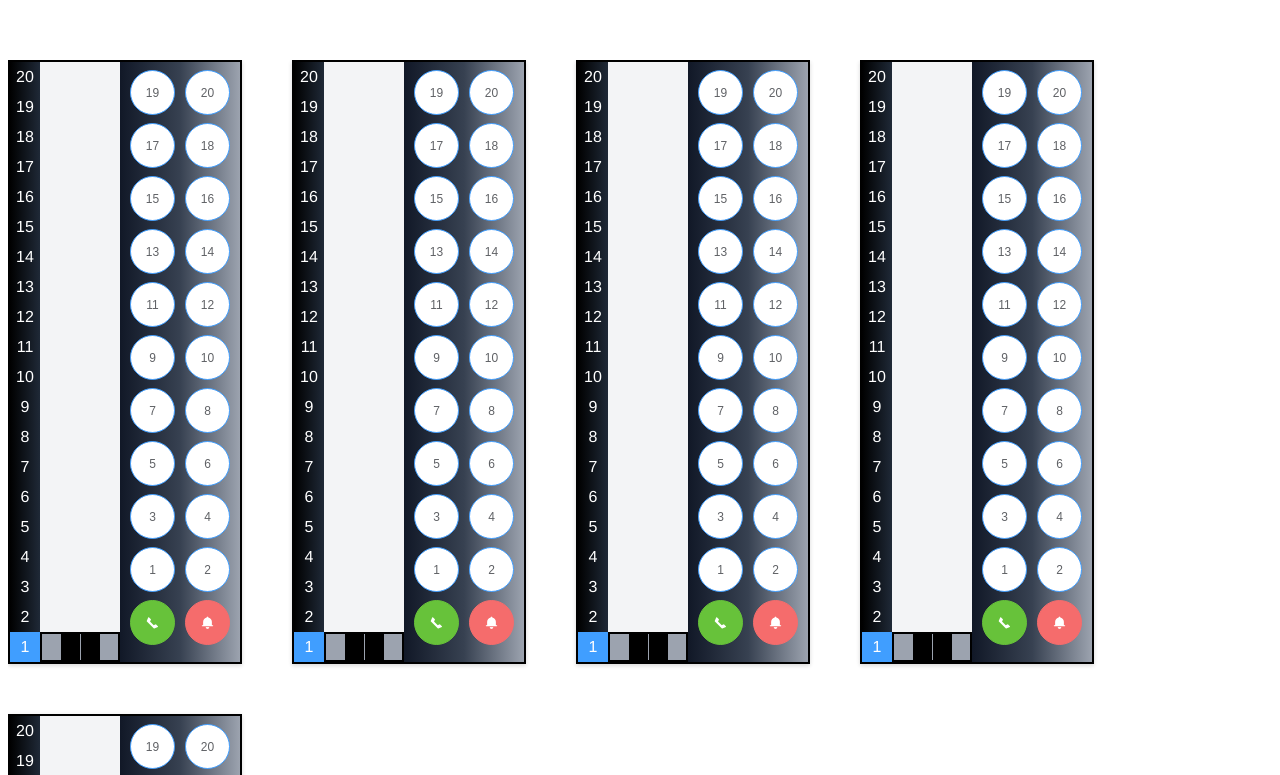
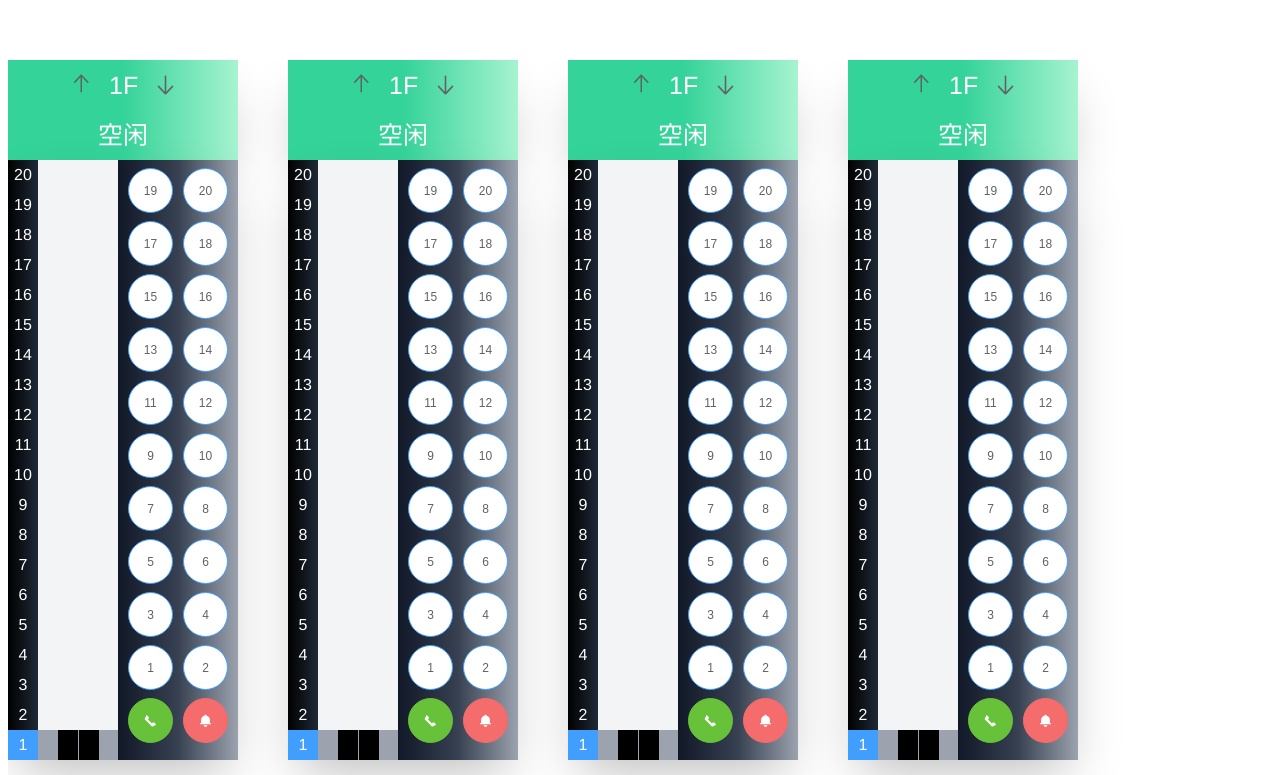
Before and after one commit to xmx-521/OSProject1-Elevator, a Vue app: page / in a window 1280 px wide. Shown: the top 775 px of the page. Built offline with nearby package versions, Linux system fonts and the light colour scheme.

Commit message:
增加上方楼层显示

```diff
--- a/src/components/Elevator.vue
+++ b/src/components/Elevator.vue
@@ -1,5 +1,21 @@
 <template>
-    <div></div>
+    <div class="left">
+        <div class="indicateLight" :class="indicateLightStyle">
+            <div class="floorInfo">
+                <div class="el-icon-top left arrow leftArrow" :class="arrowStyle(1)">
+
+                </div>
+                <div class="left currentFloor">
+                    {{this.currentFloor}}F
+                </div>
+                <div class="el-icon-bottom right arrow rightArrow" :class="arrowStyle(-1)">
+
+                </div>
+            </div>
+            <div :class="indicateLightStyle">
+                {{this.isBusy?"忙碌":"空闲"}}
+            </div>
+        </div>
         <div class="bg-gray-100 shadow-2xl elevatorInside left">
             <div class="elevatorBoarderLeft left">
                 <div v-for="count in this.floorNum" :key="count" class="floorNumber"
@@ -23,6 +39,7 @@
                 </div>
             </div>
         </div>
+    </div>
 
 
 </template>
@@ -40,7 +57,7 @@
             return {
                 currentFloor: 1,
                 topGapNumber: 570,
-                doorGapNumber: 18.5,
+                doorGapNumber: 19.5,
                 selectedFloor: [...Array(20)].map(() => false),
                 moveDirection: 1
             }
@@ -61,6 +78,13 @@
             },
             doorGap() {
                 return `${this.doorGapNumber}px`
+            },
+            indicateLightStyle() {
+                if (this.isBusy) {
+                    return "busy";
+                } else {
+                    return "free";
+                }
             }
         },
         mounted() {
@@ -155,7 +179,7 @@
             closeTheDoor() {
                 setTimeout(() => {
                     let vueTimer = setInterval(() => {
-                        if (this.doorGapNumber >= 18.5) {
+                        if (this.doorGapNumber >= 19.5) {
                             clearInterval(vueTimer);
                             this.selectedFloor[this.currentFloor - 1] = false
                             if (this.isBusy === false) {
@@ -184,6 +208,14 @@
 
             numberBackground(floor) {
                 return this.currentFloor === floor ? "blue" : "bogus"
+            },
+
+            arrowStyle(direction) {
+                if (this.isBusy && direction === this.moveDirection) {
+                    return "arrowSelected";
+                } else {
+                    return "arrowUnSelected";
+                }
             }
         }
     }
@@ -191,8 +223,8 @@
 
 <style>
     .elevatorInside {
-        box-shadow: 0 2px 4px rgba(0, 0, 0, .12), 0 0 6px rgba(0, 0, 0, .04);
-        border: 2px solid black;
+        --tw-shadow: 0 25px 50px -12px rgba(0, 0, 0, 0.25);
+        box-shadow: var(--tw-ring-offset-shadow, 0 0 #0000), var(--tw-ring-shadow, 0 0 #0000), var(--tw-shadow);
         width: 230px;
         height: 600px;
         margin-right: 50px;
@@ -245,14 +277,13 @@
 
     .door {
         background-color: black;
-        width: 19px;
-        height: 26px;
+        width: 20px;
+        height: 30px;
     }
 
     .floor {
-        width: 76px;
-        height: 26px;
-        border: 2px solid black;
+        width: 80px;
+        height: 30px;
     }
 
     .floorNumber {
@@ -296,7 +327,61 @@
         color: #606266
     }
 
-    /* .indicateLight {
-        background-color: ;
-    } */
+    .indicateLight {
+        --tw-shadow: 0 25px 50px -12px rgba(0, 0, 0, 0.25);
+        box-shadow: var(--tw-ring-offset-shadow, 0 0 #0000), var(--tw-ring-shadow, 0 0 #0000), var(--tw-shadow);
+        width: 230px;
+        height: 100px;
+        color: white;
+        line-height: 50px;
+        font-size: 25px;
+    }
+
+
+    .floorInfo {
+        width: 230px;
+        height: 50px;
+    }
+
+    .arrow {
+        line-height: 50px;
+    }
+
+    .leftArrow {
+        margin-left: 60px;
+    }
+
+    .rightArrow {
+        margin-right: 60px;
+    }
+
+    .currentFloor {
+        margin-left: 16px;
+    }
+
+    .arrowSelected {
+        color: white;
+    }
+
+    .arrowUnSelected {
+        color: #606266
+    }
+
+
+    .free {
+        background-image: linear-gradient(to right, var(--tw-gradient-stops));
+        --tw-gradient-from: #34d399;
+        --tw-gradient-stops: var(--tw-gradient-from), var(--tw-gradient-to, rgba(52, 211, 153, 0));
+        --tw-gradient-stops: var(--tw-gradient-from), #34d399, var(--tw-gradient-to, rgba(52, 211, 153, 0));
+        --tw-gradient-to: #a7f3d0;
+    }
+
+    .busy {
+        background-image: linear-gradient(to right, var(--tw-gradient-stops));
+        --tw-gradient-from: #f59e0b;
+        --tw-gradient-stops: var(--tw-gradient-from), var(--tw-gradient-to, rgba(245, 158, 11, 0));
+        --tw-gradient-stops: var(--tw-gradient-from), #ef4444, var(--tw-gradient-to, rgba(239, 68, 68, 0));
+        --tw-gradient-to: #ec4899;
+
+    }
 </style>
```
Also changed, not shown: 7 other files (tests, documents, lock files or other folders). Lines whose indentation alone changed are shown as unchanged.
